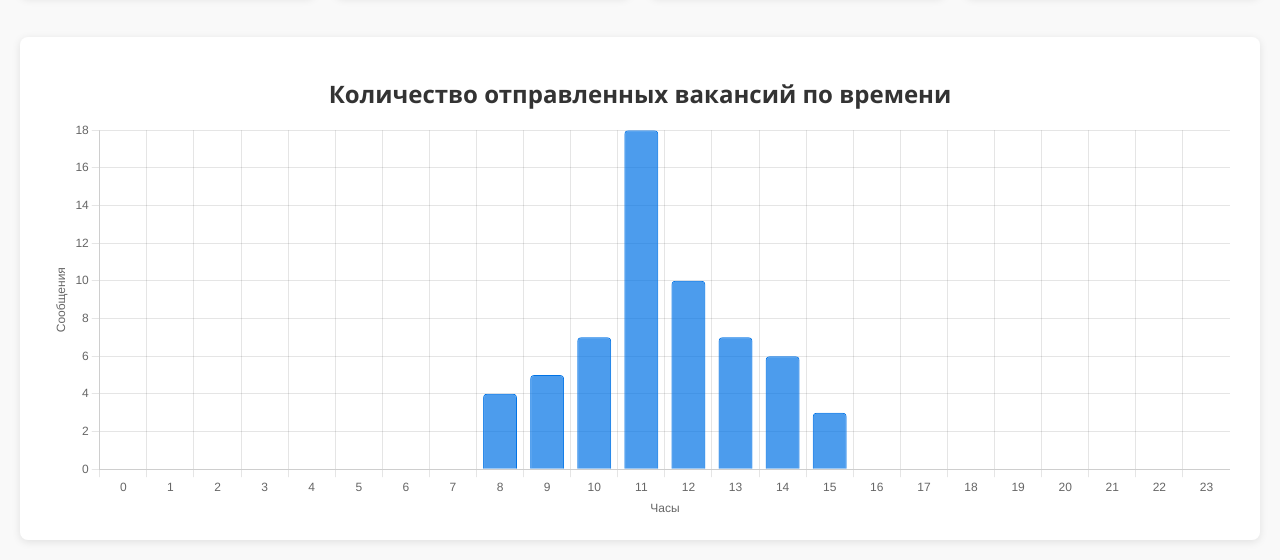
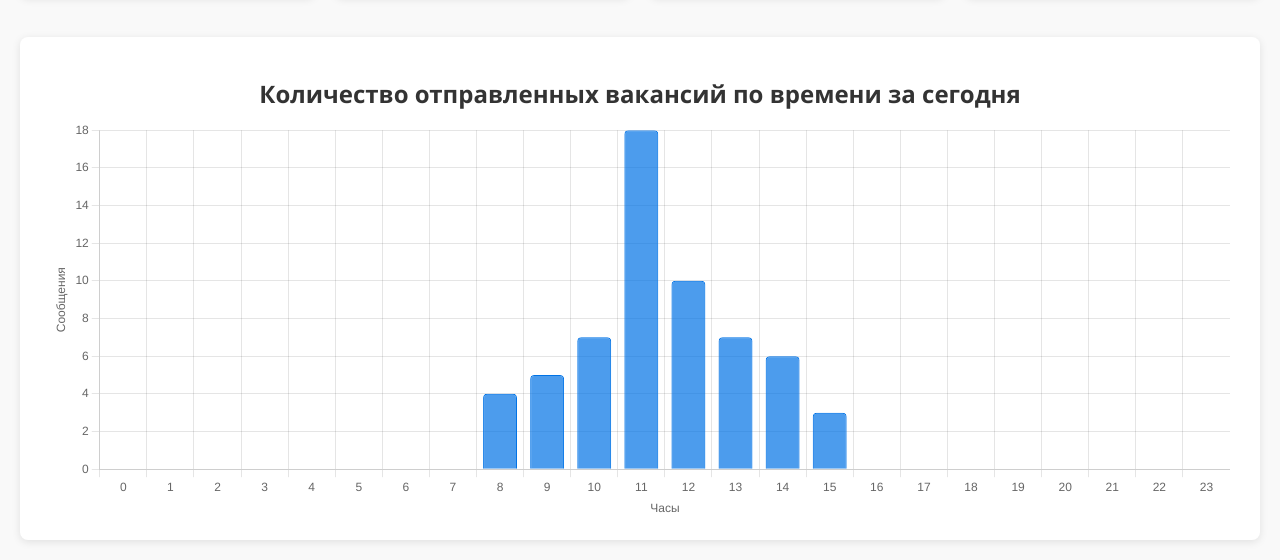
Before and after one commit to nikikorolev/simple_offer, a plain HTML site: page docs/index.html in a window 1280 px wide. Shown: the part 385-945 px from the top of the page. Drawn offline with nearby package versions, Linux system fonts and the light colour scheme.

Commit message:
fix: text in html

```diff
--- a/docs/index.html
+++ b/docs/index.html
@@ -83,7 +83,7 @@
 </div>
 
 <div class="card">
-  <h2>Количество отправленных вакансий по времени</h2>
+  <h2>Количество отправленных вакансий по времени за сегодня</h2>
   <canvas id="messages-hour-chart" width="700" height="400"></canvas>
 </div>
 
```
